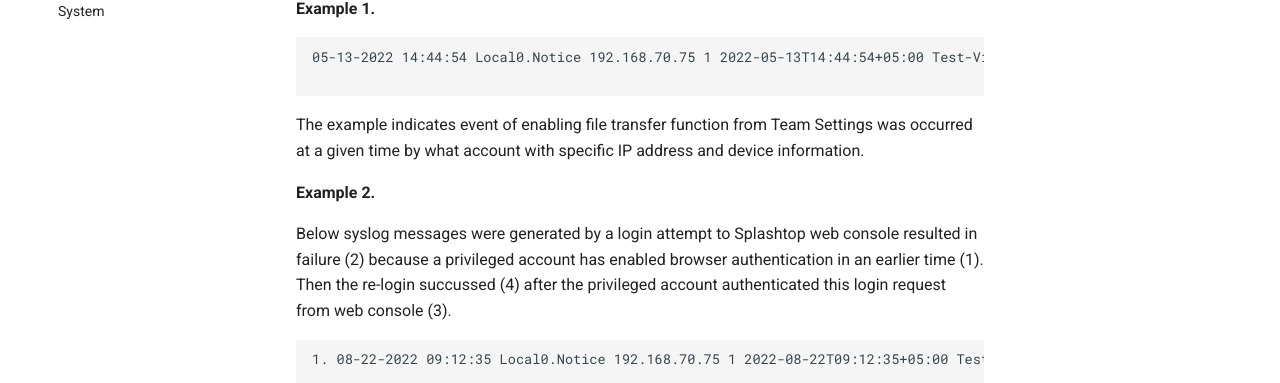
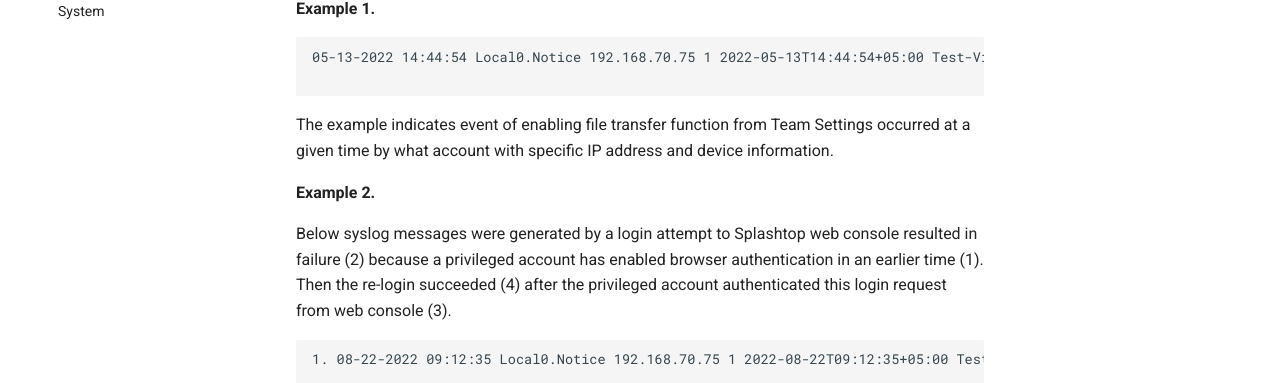
Before and after one commit to little-potato/my-syslog-docs, an MkDocs documentation site: the page built from docs/index.md, in a window 1280 px wide and 900 px high, scrolled down 2638 px. Shown: the part 339-722 px from the top of the window. Built offline with MkDocs 1.6.1 and Material for MkDocs 9.7.7, drawn with Linux system fonts in a browser that asks for light colours; some of the changed text lies outside the part shown.

Commit message:
Update index.md

````diff
--- a/docs/index.md
+++ b/docs/index.md
@@ -74,19 +74,19 @@ Splashtop syslog message examples following standard RFC 5424 format are showing
 
 ```
 
-The example indicates event of enabling file transfer function from Team Settings was occurred at a given time by what account with specific IP address and device information.
+The example indicates event of enabling file transfer function from Team Settings occurred at a given time by what account with specific IP address and device information.
 
 **Example 2.**
 
-Below syslog messages were generated by a login attempt to Splashtop web console resulted in failure (2) because a privileged account has enabled browser authentication in an earlier time (1). Then the re-login succussed (4) after the privileged account authenticated this login request from web console (3).
+Below syslog messages were generated by a login attempt to Splashtop web console resulted in failure (2) because a privileged account has enabled browser authentication in an earlier time (1). Then the re-login succeeded (4) after the privileged account authenticated this login request from web console (3).
 
 ```
-1. 08-22-2022 09:12:35 Local0.Notice 192.168.70.75 1 2022-08-22T09:12:35+05:00 Test-Vistro onpremise.exe 3292 SOP - timestamp=2022-05-13T04:12:35Z;team_id=1;event_id=team_browser_device_auth_enabled;account=john.doe@example.com;agent=browser;source_address=192.168.67.22;source_name=IE;source_version=111.0.1661;source_os=Windows;category=management;kind=team_mgmt;action=update;result=success;target=general_setting;desc:browser_device_auth=enabled;
+1. 08-22-2022 09:12:35 Local0.Notice 192.168.70.75 1 2022-08-22T09:12:35+05:00 Test-Vistro onpremise.exe 3292 SOP - timestamp=2022-05-13T04:12:35Z;team_id=1;event=team_browser_device_auth_enabled;account=john.doe@example.com;source_agent=browser;source_address=192.168.67.22;source_name=IE;source_version=111.0.1661;source_os=Windows;category=management;kind=team_mgmt;action=update;result=success;target=general_setting;desc:browser_device_auth=enabled;
 
-2. 08-22-2022 09:14:02 Local0.Notice 192.168.70.75 1 2022-08-22T09:14:02+05:00 Test-Vistro onpremise.exe 3292 SOP - timestamp=2022-05-13T04:12:35Z;team_id=1;event_id=login_failure;account=mary.doe@example.com;agent=browser;source_address=192.168.89.176;source_name=Chrome;source_version=110.0.0;source_os=Mac;target_account=mary.doe@example.com;category=auth;kind=user_mgmt;action=login;result=fail;extra_result=need_device_auth;target=mary.doe@example.com;desc:=;
+2. 08-22-2022 09:14:02 Local0.Notice 192.168.70.75 1 2022-08-22T09:14:02+05:00 Test-Vistro onpremise.exe 3292 SOP - timestamp=2022-05-13T04:12:35Z;team_id=1;event=login_failure;account=mary.doe@example.com;source_agent=browser;source_address=192.168.89.176;source_name=Chrome;source_version=110.0.0;source_os=Mac;target_account=mary.doe@example.com;category=auth;kind=user_mgmt;action=login;result=fail;extra_result=need_device_auth;target=mary.doe@example.com;desc:=;
 
-3. 08-22-2022 10:00:37 Local0.Notice 192.168.70.75 1 2022-08-22T10:00:37+05:00 Test-Vistro onpremise.exe 3292 SOP - timestamp=2022-05-13T05:00:37Z;team_id=1;event_id=client_authenticated;account=john.doe@example.com;agent=browser;source_address=192.168.67.22;source_name=IE;source_version=111.0.1661;source_os=Windows;target_addr=192.168.89.176;target_agent=browser;target_version=110.0.0;target_os=Mac;target_name=Chrome;target_account=mary.doe@example.com;category=endpoint;kind=browser;action=authenticate;result=success;desc:method=web console;
+3. 08-22-2022 10:00:37 Local0.Notice 192.168.70.75 1 2022-08-22T10:00:37+05:00 Test-Vistro onpremise.exe 3292 SOP - timestamp=2022-05-13T05:00:37Z;team_id=1;event=client_authenticated;account=john.doe@example.com;source_agent=browser;source_address=192.168.67.22;source_name=IE;source_version=111.0.1661;source_os=Windows;target_address=192.168.89.176;target_agent=browser;target_version=110.0.0;target_os=Mac;target_name=Chrome;target_account=mary.doe@example.com;category=endpoint;kind=browser;action=authenticate;result=success;desc:method=web console;
 
-4. 08-22-2022 10:08:22 Local0.Notice 192.168.70.75 1 2022-08-22T10:08:22+05:00 Test-Vistro onpremise.exe 3292 SOP - timestamp=2022-05-13T05:08:22Z;team_id=1;event_id=login;account=mary.doe@example.com;agent=browser;source_address=192.168.89.176;source_name=Chrome;source_version=110.0.0;source_os=Mac;target_account=mary.doe@example.com;category=auth;kind=user_mgmt;action=login;result=success;extra_result=;target=mary.doe@example.com;desc:=;
+4. 08-22-2022 10:08:22 Local0.Notice 192.168.70.75 1 2022-08-22T10:08:22+05:00 Test-Vistro onpremise.exe 3292 SOP - timestamp=2022-05-13T05:08:22Z;team_id=1;event=login;account=mary.doe@example.com;source_agent=browser;source_address=192.168.89.176;source_name=Chrome;source_version=110.0.0;source_os=Mac;target_account=mary.doe@example.com;category=auth;kind=user_mgmt;action=login;result=success;extra_result=;target=mary.doe@example.com;desc:=;
 
 ```
````
Also changed, not shown: other parts of docs/index.md (+2 -2 lines).
